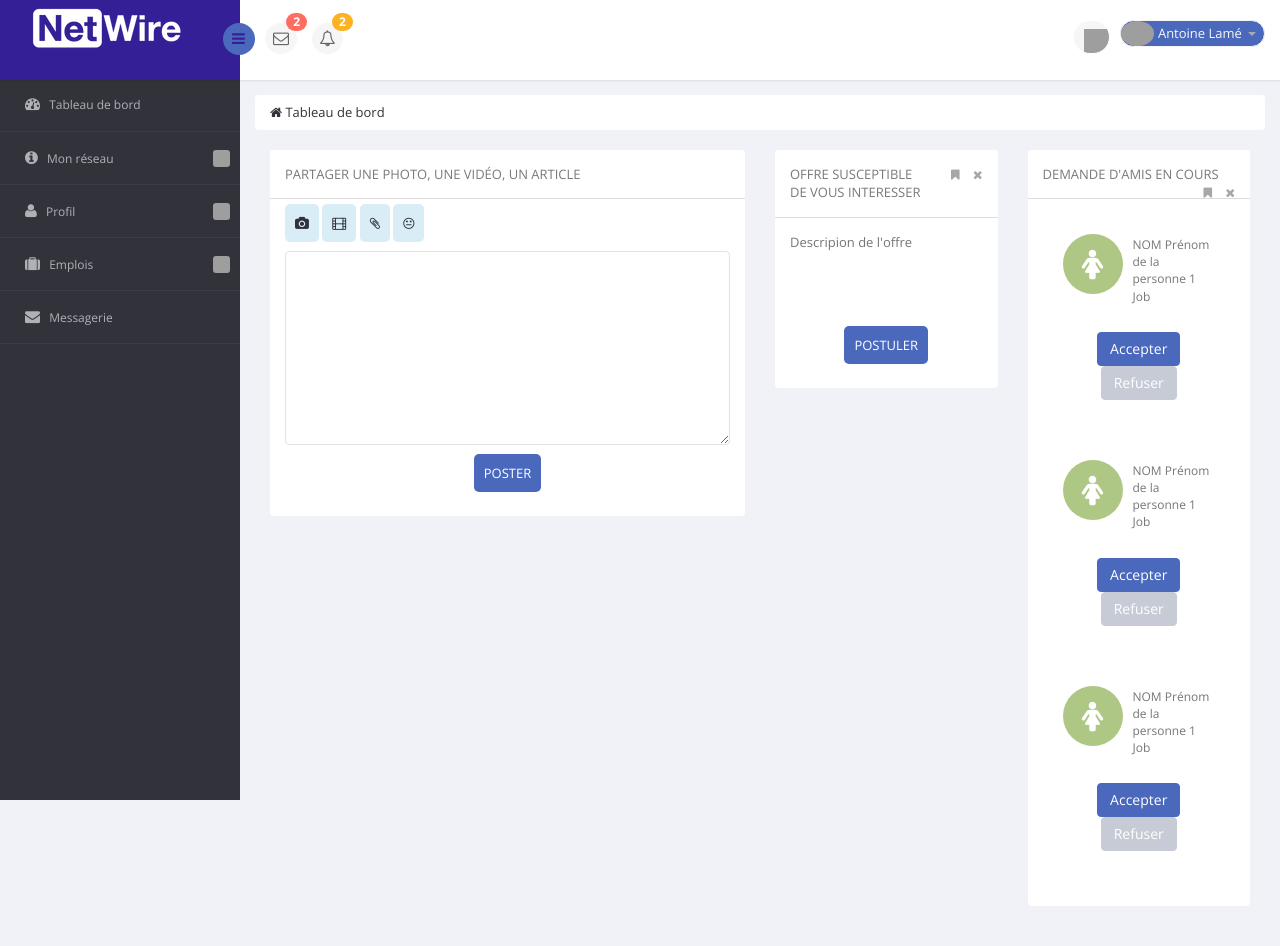
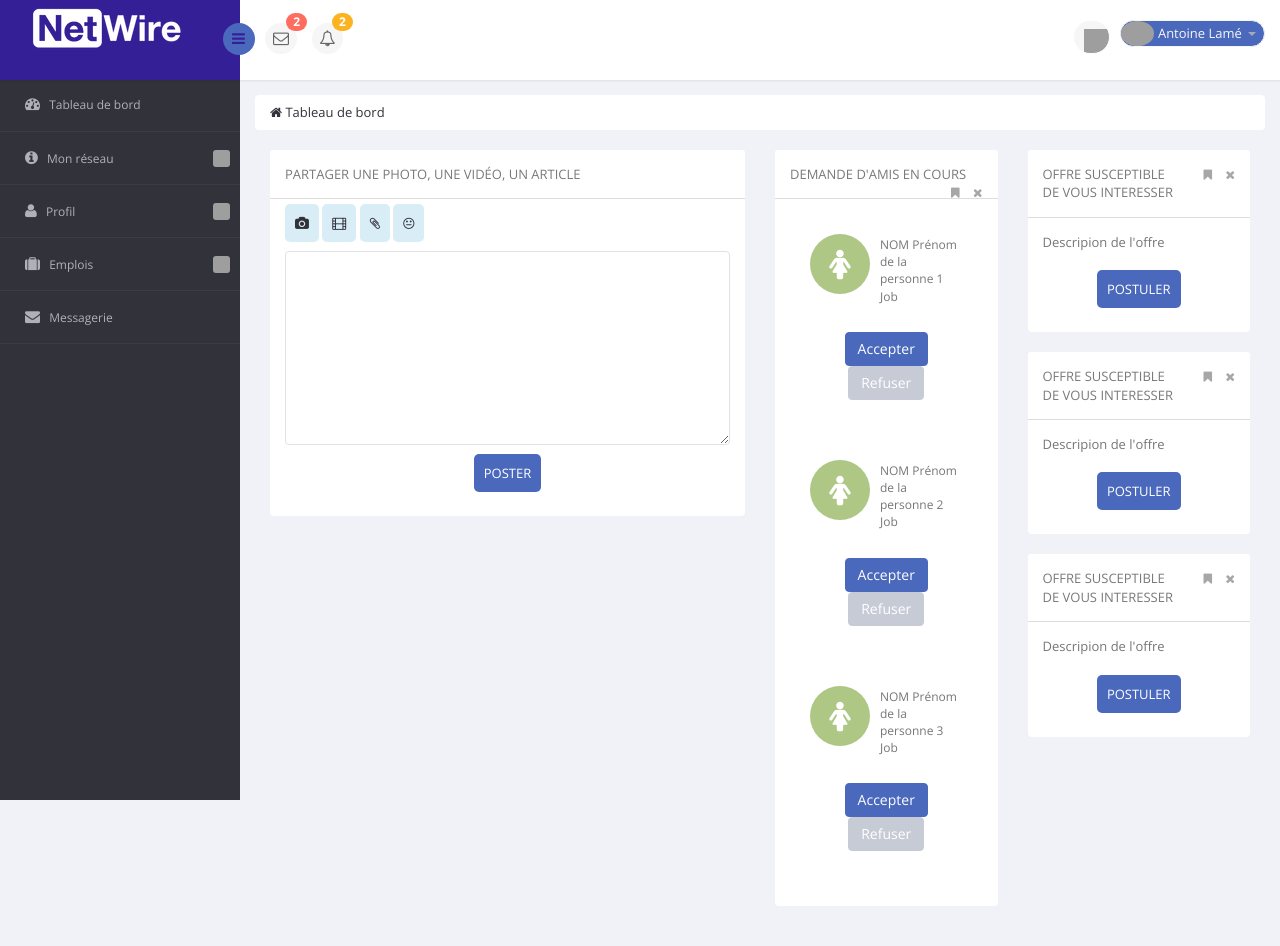
Before and after one commit to lelebl/PISCINE, a PHP site: page /tableau_de_bord.php in a window 1280 px wide. Run offline with PHP 8.4, Linux system fonts and the light colour scheme; some libraries are stand-ins or nearby versions; grey boxes are pictures that could not be loaded.

Commit message:
tableau de bord

```diff
--- a/tableau_de_bord.php
+++ b/tableau_de_bord.php
@@ -48,28 +48,7 @@ include("include/menu_gauche.inc.php");
                  </div>
 				</div>
 
-				<div class="col-lg-3">
-					<div class="panel panel-default">
 
-					<div class="panel-heading">
-						<span class="tools pull-right">
-                                <a href="javascript:;" class="fa fa-bookmark" ></a>
-                                <a class="fa fa-times" href="javascript:;"></a>
-                     </span> Offre susceptible <br>de vous interesser
-
-                     </div>
-
-                     <div class="panel-body">
-
-                     	    <div class="bouton">
-                     	<p> Descripion de l'offre <br><br><br><br><br></p>
-                     	<center><a href="jepostule.php">POSTULER</a></center><br>
-                     	</div>
-
-
-                     </div>
-                 </div>
-				</div>
 
 				<div class="col-lg-3">
 					<div class="panel panel-default">
@@ -82,7 +61,6 @@ include("include/menu_gauche.inc.php");
                      </div>
 
                      <div class="panel-body">
-
 
 
                      	<div class="mini-stat clearfix">
@@ -99,7 +77,7 @@ include("include/menu_gauche.inc.php");
                      	<div class="mini-stat clearfix">
                             <span class="mini-stat-icon green"><i class="fa fa-female"></i></span>
                             <div class="mini-stat-info">
-                                NOM Prénom de la personne 1 <br>
+                                NOM Prénom de la personne 2 <br>
                                 <p> Job </p><br>
                                 <center><button class="btn btn-primary"> Accepter </button>   <button class="btn btn-default"> Refuser </button></center>
 
@@ -110,7 +88,7 @@ include("include/menu_gauche.inc.php");
                      	<div class="mini-stat clearfix">
                             <span class="mini-stat-icon green"><i class="fa fa-female"></i></span>
                             <div class="mini-stat-info">
-                                NOM Prénom de la personne 1 <br>
+                                NOM Prénom de la personne 3 <br>
                                 <p> Job </p><br>
                                 <center><button class="btn btn-primary"> Accepter </button>   <button class="btn btn-default"> Refuser </button></center>
 
@@ -122,6 +100,73 @@ include("include/menu_gauche.inc.php");
                      </div>
                  </div>
 				</div>
+
+                <div class="col-lg-3">
+                    <div class="panel panel-default">
+
+                    <div class="panel-heading">
+                        <span class="tools pull-right">
+                                <a href="javascript:;" class="fa fa-bookmark" ></a>
+                                <a class="fa fa-times" href="javascript:;"></a>
+                     </span> Offre susceptible <br>de vous interesser
+
+                     </div>
+
+                     <div class="panel-body">
+
+                            <div class="bouton">
+                        <p> Descripion de l'offre <br><br></p>
+                        <center><a href="jepostule.php">POSTULER</a></center><br>
+                        </div>
+
+
+                     </div>
+                 </div>
+                </div>
+                <div class="col-lg-3">
+                    <div class="panel panel-default">
+
+                    <div class="panel-heading">
+                        <span class="tools pull-right">
+                                <a href="javascript:;" class="fa fa-bookmark" ></a>
+                                <a class="fa fa-times" href="javascript:;"></a>
+                     </span> Offre susceptible <br>de vous interesser
+
+                     </div>
+
+                     <div class="panel-body">
+
+                            <div class="bouton">
+                        <p> Descripion de l'offre <br><br></p>
+                        <center><a href="jepostule.php">POSTULER</a></center><br>
+                        </div>
+
+
+                     </div>
+                 </div>
+                </div>
+                <div class="col-lg-3">
+                    <div class="panel panel-default">
+
+                    <div class="panel-heading">
+                        <span class="tools pull-right">
+                                <a href="javascript:;" class="fa fa-bookmark" ></a>
+                                <a class="fa fa-times" href="javascript:;"></a>
+                     </span> Offre susceptible <br>de vous interesser
+
+                     </div>
+
+                     <div class="panel-body">
+
+                            <div class="bouton">
+                        <p> Descripion de l'offre <br><br></p>
+                        <center><a href="jepostule.php">POSTULER</a></center><br>
+                        </div>
+
+
+                     </div>
+                 </div>
+                </div>
 
 
 
```
